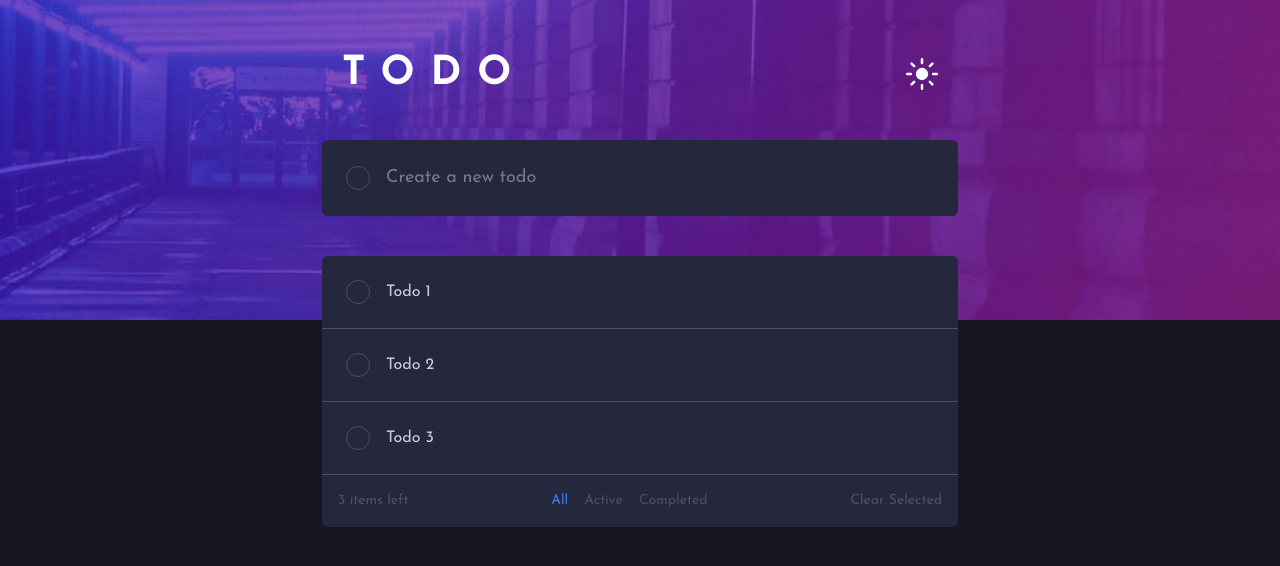
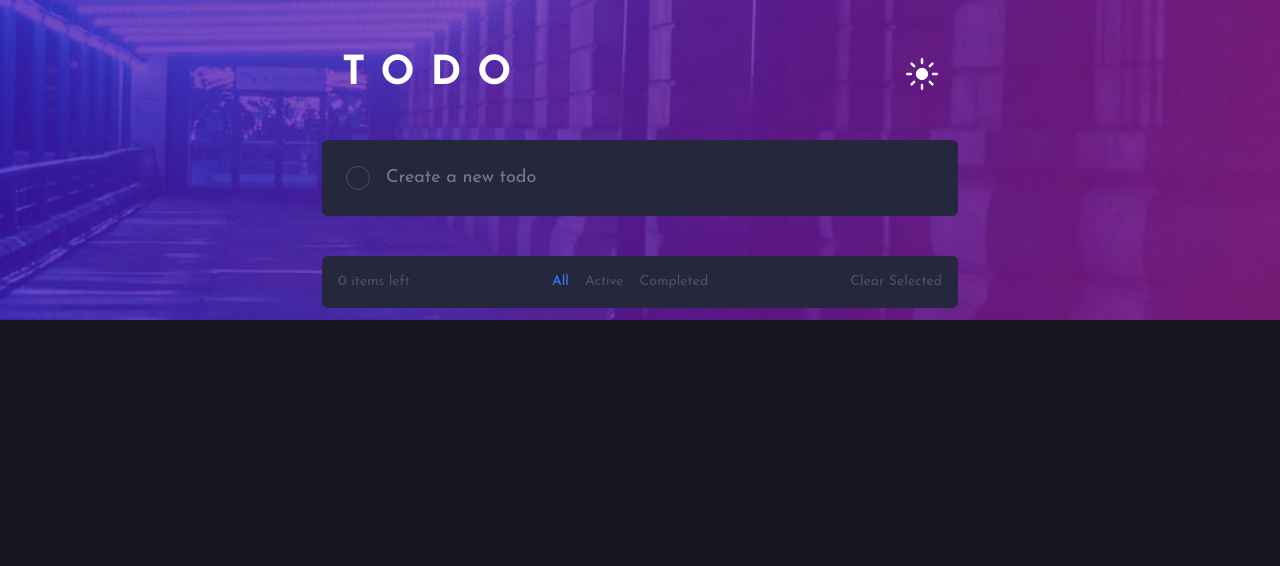
Before and after one commit to rodrigojesus7/todolist-app, a React (Vite) app: page / in a window 1280 px wide. Shown: the top 566 px of the page. Built offline with nearby package versions, Linux system fonts and the light colour scheme.

Commit message:
refactor

```diff
--- a/src/App.tsx
+++ b/src/App.tsx
@@ -1,10 +1,36 @@
+import { useState, type FormEvent } from "react"
+
 import { TodoHeader } from "./components/TodoHeader"
 import { TodoForm } from "./components/TodoForm"
 import { TodoList } from "./components/TodoList"
 
 import { TodoContainer } from "./components/TodoContainer"
 
+export interface Todo {
+  id: number,
+  text: string,
+  completed: boolean
+}
+
 function App() {
+
+  const [todoList, setTodoList] = useState<Todo[]>([])
+
+  const addTodo = (event: FormEvent<HTMLFormElement>) => {
+    event.preventDefault();
+
+    const formData = new FormData(event.currentTarget);
+
+    const todoItem = formData.get("todo") as string
+
+    if (!todoItem.trim()) return
+
+    setTodoList(prev => [...prev, {
+      id: Date.now(),
+      text: todoItem,
+      completed: false
+    }])
+  }
 
   return (
 
@@ -12,9 +38,9 @@
 
       <TodoHeader></TodoHeader>
 
-      <TodoForm></TodoForm>
+      <TodoForm addTodo={addTodo}></TodoForm>
 
-      <TodoList></TodoList>
+      <TodoList todoList={todoList}></TodoList>
 
     </TodoContainer>
 
--- a/src/components/TodoForm/index.tsx
+++ b/src/components/TodoForm/index.tsx
@@ -1,15 +1,21 @@
 
 import { themeConfig } from "../../contexts/theme"
 import { ThemeContext } from "../../contexts/ThemeContext"
-import { useContext } from "react"
+import { useContext, type FormEvent } from "react"
 
 
-const TodoForm = () => {
+
+interface TodoInputProps {
+    addTodo: (event: FormEvent<HTMLFormElement>) => void;
+}
+
+
+const TodoForm = ({ addTodo }: TodoInputProps) => {
 
     const { theme } = useContext(ThemeContext);
 
     return (
-        <form className="relative mb-10">
+        <form className="relative mb-10" onSubmit={addTodo}>
 
             <span className={`absolute w-6 h-6 border ${themeConfig[theme].todo.borderColor} top-1/2 -translate-y-1/2 rounded-full left-6`}></span>
 
--- a/src/components/TodoList/index.tsx
+++ b/src/components/TodoList/index.tsx
@@ -2,13 +2,13 @@
 import { ThemeContext } from "../../contexts/ThemeContext"
 import { useContext } from "react"
 
-const todos = [
-    { id: 1, text: 'Todo 1' },
-    { id: 2, text: 'Todo 2' },
-    { id: 3, text: 'Todo 3' }
-]
 
-const TodoList = () => {
+interface TodoListProps{
+    todoList: Todo[]
+}
+
+
+const TodoList = ({todoList}) => {
 
     const { theme } = useContext(ThemeContext)
 
@@ -17,7 +17,7 @@
         <>
             <div className={`${themeConfig[theme].todo.backgroundColor} rounded-md`}>
                 <ul>
-                    {todos.map((todo) => (
+                    {todoList.map((todo) => (
                         <li className={`p-6 border-b ${themeConfig[theme].todo.borderColor}`}
                             key={todo.id}>
                             <div className="flex items-center gap-4">
@@ -34,7 +34,7 @@
                 </ul>
 
                 <div className={`text-sm flex justify-between p-4 ${themeConfig[theme].layout.textColor}`}>
-                    <p>{todos.length} items left</p>
+                    <p>{todoList.length} items left</p>
 
                     <div className="hidden sm:flex gap-4">
                         <button className="cursor-pointer text-bright-blue">All</button>
```
